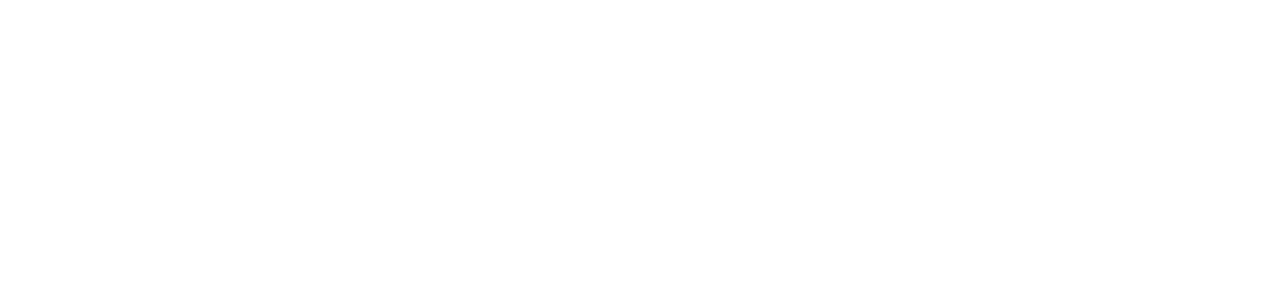
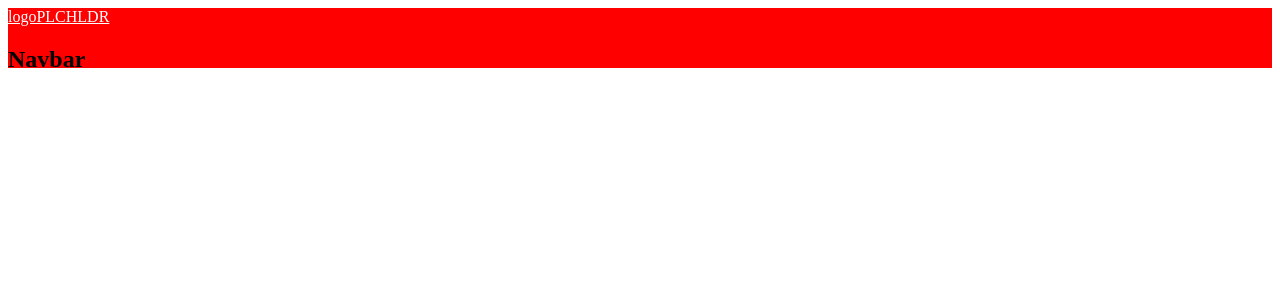
Before and after one commit to kristofkruller/imageSliderWebDesign, a React (Create React App) app: page / in a window 1280 px wide. Shown: the top 300 px of the page. Built offline with nearby package versions, Linux system fonts and the light colour scheme.

Commit message:
Nav elements, links from  data.js

```diff
--- a/package.json
+++ b/package.json
@@ -8,7 +8,10 @@
     "@testing-library/user-event": "^12.7.3",
     "react": "^17.0.1",
     "react-dom": "^17.0.1",
+    "react-icons": "^4.2.0",
+    "react-router-dom": "^5.2.0",
     "react-scripts": "4.0.3",
+    "styled-components": "^5.2.1",
     "web-vitals": "^1.1.0"
   },
   "scripts": {
--- a/src/App.js
+++ b/src/App.js
@@ -1,10 +1,11 @@
 import React from 'react';
+import Navbar from './components/Navbar';
 
 const App = () => {
     return (
-        <>
+        <Navbar>
 
-        </>
+        </Navbar>
     )
 }
 
--- /dev/null
+++ b/src/components/Navbar.js
@@ -0,0 +1,36 @@
+import React from 'react';
+import styled from 'styled-components';
+import { Link } from 'react-router-dom';
+import { menuData } from '../data/MenuData';
+
+/*S Styled Components*/
+const Nav = styled.nav`
+    height: 60px;
+    background: red;
+`;
+const Logo = styled(Link)`
+    color: #fff;
+`;
+const MenuBars = styled.i``;
+const NavMenu = styled.div``;
+const NavMenuLinks = styled(Link)``;
+/*E Styled Components*/
+
+const Navbar = () => {
+    return (
+        <Nav>
+           <Logo to="/">logoPLCHLDR</Logo>
+           <MenuBars></MenuBars>
+           <NavMenu>
+            {menuData.map((item, index) => {
+                <NavMenuLinks to={item.link} key={index}>
+                    {item.title}
+                </NavMenuLinks>
+            })}
+           </NavMenu>
+           <h1>Navbar</h1>
+        </Nav>
+    )
+}
+
+export default Navbar
--- /dev/null
+++ b/src/data/MenuData.js
@@ -0,0 +1,5 @@
+export const menuData = [
+    {title: 'About', link: '/about'},
+    {title: 'Products', link: '/products'},
+    {title: 'Services', link: '/services'}
+];
--- a/src/index.js
+++ b/src/index.js
@@ -1,10 +1,14 @@
 import React from 'react';
 import ReactDOM from 'react-dom';
 import App from './App';
+import {BrowserRouter as Router} from 'react-router-dom';
+
 
 ReactDOM.render(
     <React.StrictMode>
-        <App />
+        <Router>
+            <App />
+        </Router>
     </React.StrictMode>,
     document.getElementById('root')
 );
```
Also changed, not shown: 2 other files (tests, documents, lock files or other folders).
